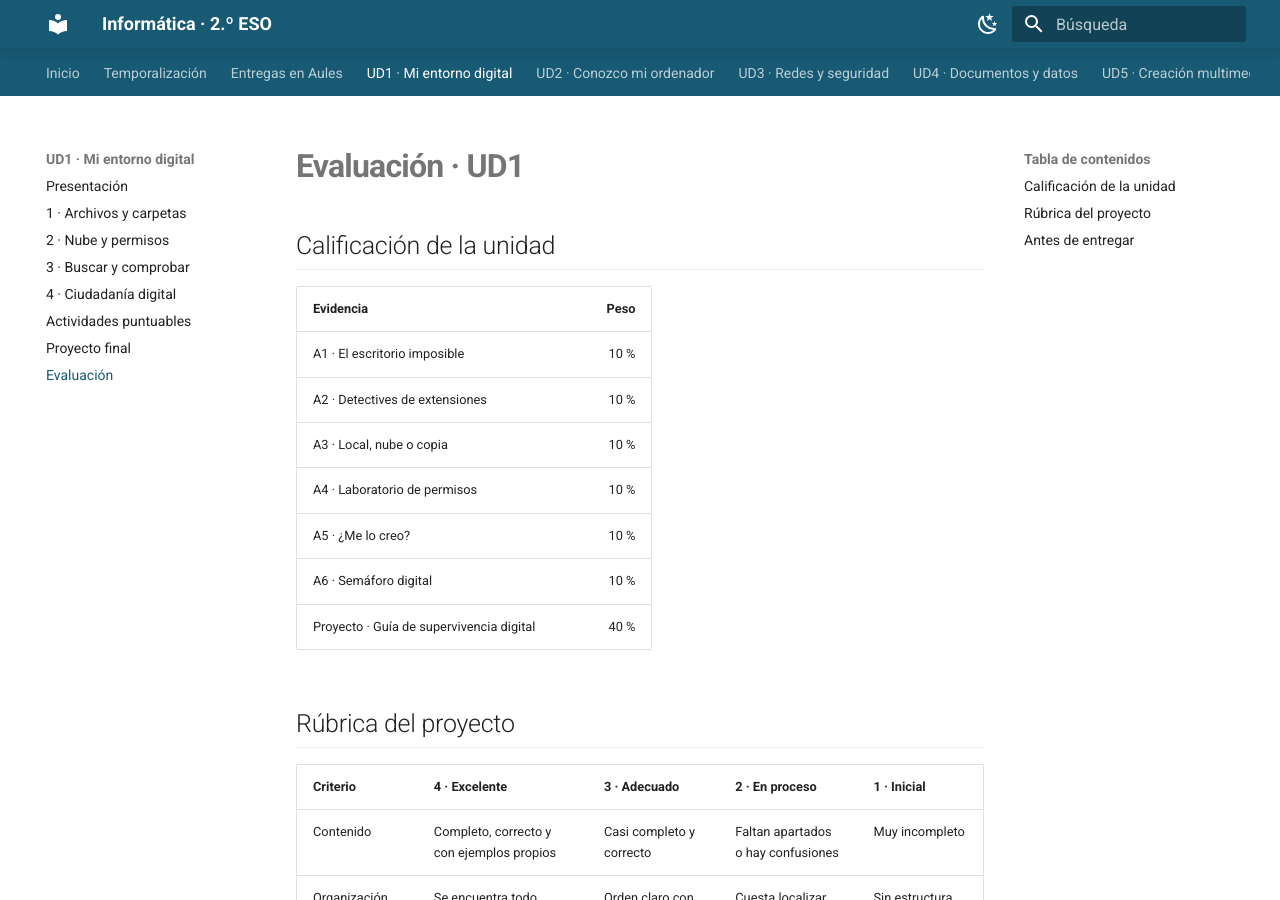
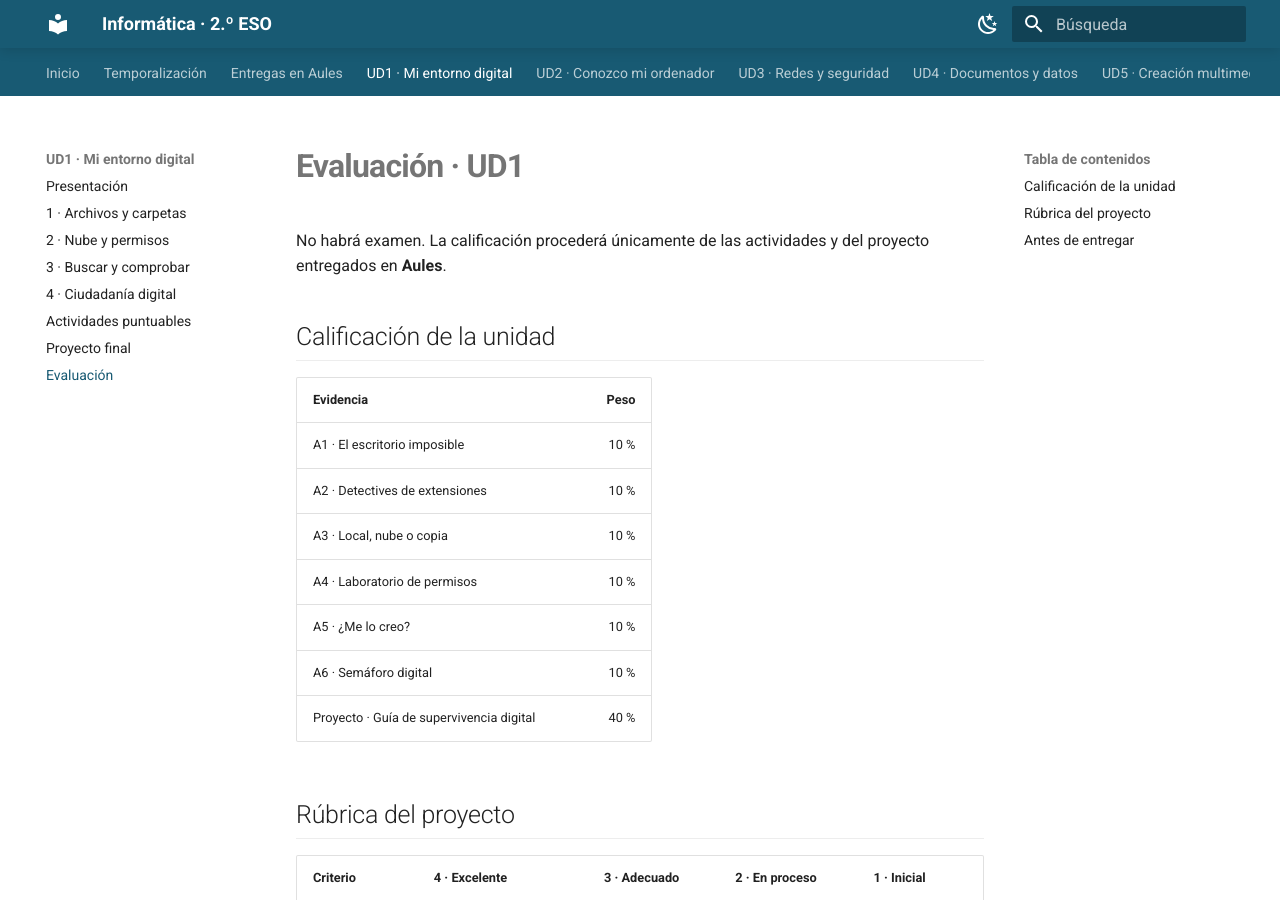
Before and after one commit to davidmolinafernadez/ESO_INFORMATICA_2ESO, an MkDocs documentation site: the page built from docs/ud1/evaluacion.md, in a window 1280 px wide and 900 px high. Built offline with MkDocs 1.6.1 and Material for MkDocs 9.7.7, drawn with Linux system fonts in a browser that asks for light colours.

Commit message:
Actualizar docs/ud1/evaluacion.md

```diff
--- a/docs/ud1/evaluacion.md
+++ b/docs/ud1/evaluacion.md
@@ -1,4 +1,6 @@
 # Evaluación · UD1
+
+No habrá examen. La calificación procederá únicamente de las actividades y del proyecto entregados en **Aules**.
 
 ## Calificación de la unidad
 
```
